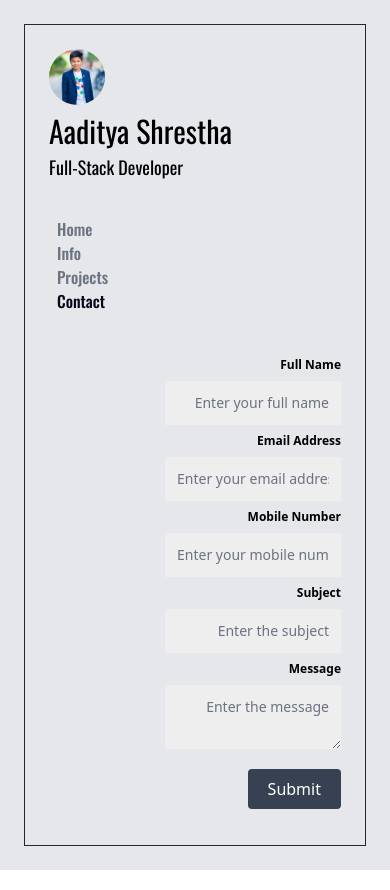
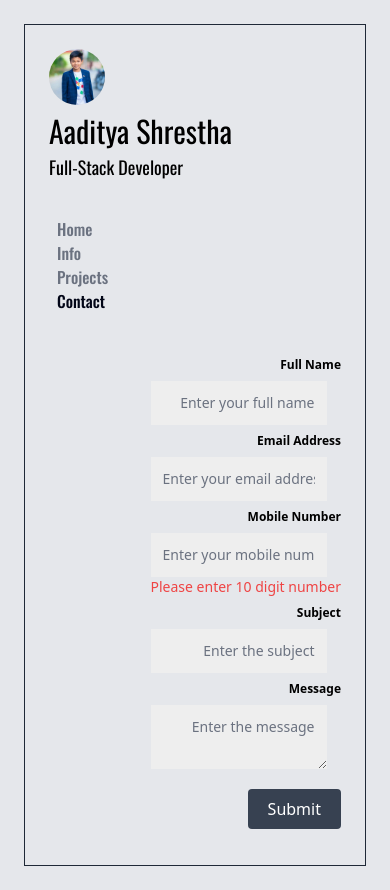
Before and after one commit to aaditya-064/Portfolio, a React (Vite) app in the folder frontend/: page /contact in a window 390 px wide. Built offline with nearby package versions, Linux system fonts and the light colour scheme; a web font is replaced by a local one.

Commit message:
added the phone number error

```diff
--- a/frontend/src/components/Contact.jsx
+++ b/frontend/src/components/Contact.jsx
@@ -10,19 +10,23 @@ const Contact = () => {
     subject: "",
     message: "",
   });
+  const [len, setLen] = useState();
   const phoneLength = info.phoneNumber.length;
+
   const handleSubmit = async (e) => {
     e.preventDefault();
     alert("I'LL CONTACT YOU SOON");
     setInfo({ name: "", email: "", phoneNumber: "", subject: "", message: "" });
     await axios({
-      url: "https://portfolio-org.onrender.com/post/",
+      // url: "https://portfolio-org.onrender.com/post/",
+      url: "http://localhost:8080/post/",
       method: "post",
       data: info,
     });
   };
 
   const handleChange = (e) => {
+    setLen(phoneLength);
     const { name, value } = e.target;
     setInfo({ ...info, [name]: value });
   };
@@ -84,6 +88,13 @@ const Contact = () => {
                   placeholder="Enter your mobile number"
                   className="outline-none bg-[#eeeeee] text-sm mt-2 p-3 placeholder:text-gray-500 placeholder:text-right placeholder_input w-44 sm:w-80"
                 />
+                {len === 10 ? (
+                  ""
+                ) : (
+                  <p className="text-red-500 text-right text-sm transition-all">
+                    Please enter 10 digit number
+                  </p>
+                )}
               </div>
               <div className="flex flex-col w-full">
                 <label className="text-right font-bold text-xs ml-2 mt-2">
```
Also changed, not shown: 1 other file (tests, documents, lock files or other folders).
